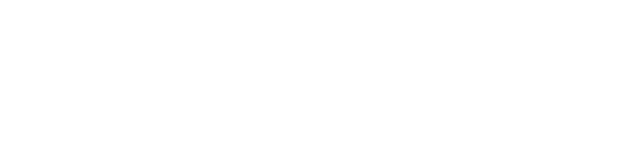
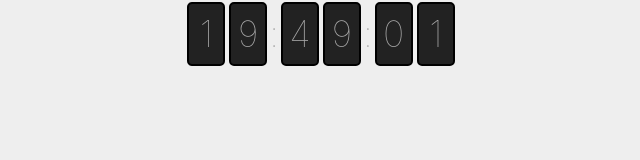
Before and after one commit to zeligowska/praca-domowa-js-2, a plain HTML site: page index.html in a window 1280 px wide. Shown: the whole page, without its empty margins (319-959 px from the left). Drawn offline with nearby package versions, Linux system fonts and the light colour scheme.

Commit message:
first version

```diff
--- a/index.html
+++ b/index.html
@@ -3,11 +3,43 @@
 <html>
 
 <head>
+    <!-- Bootstrap CSS -->
+    <link rel="stylesheet" href="https://stackpath.bootstrapcdn.com/bootstrap/4.1.3/css/bootstrap.min.css" integrity="sha384-MCw98/SFnGE8fJT3GXwEOngsV7Zt27NXFoaoApmYm81iuXoPkFOJwJ8ERdknLPMO"
+        crossorigin="anonymous">
     <link rel="stylesheet" href="style.css">
 </head>
 
 <body>
+    <div class="timer-container">
+            <div id="hours1" class="clock-plate">
+
+            </div>
+            <div id="hours2" class="clock-plate">
+
+            </div>
+            <div>:</div>
+            <div id="minutes1" class="clock-plate">
+
+            </div>
+            <div id="minutes2" class="clock-plate">
+
+            </div>
+            <div>:</div>
+            <div id="seconds1" class="clock-plate">
+
+            </div>
+            <div id="seconds2" class="clock-plate">
+
+            </div>
+
+    </div>
     <script src="script.js"></script>
+    <script src="https://code.jquery.com/jquery-3.3.1.slim.min.js" integrity="sha384-q8i/X+965DzO0rT7abK41JStQIAqVgRVzpbzo5smXKp4YfRvH+8abtTE1Pi6jizo"
+        crossorigin="anonymous"></script>
+    <script src="https://cdnjs.cloudflare.com/ajax/libs/popper.js/1.14.3/umd/popper.min.js" integrity="sha384-ZMP7rVo3mIykV+2+9J3UJ46jBk0WLaUAdn689aCwoqbBJiSnjAK/l8WvCWPIPm49"
+        crossorigin="anonymous"></script>
+    <script src="https://stackpath.bootstrapcdn.com/bootstrap/4.1.3/js/bootstrap.min.js" integrity="sha384-ChfqqxuZUCnJSK3+MXmPNIyE6ZbWh2IMqE241rYiqJxyMiZ6OW/JmZQ5stwEULTy"
+        crossorigin="anonymous"></script>
 </body>
 
 </html>
--- a/script.js
+++ b/script.js
@@ -0,0 +1,25 @@
+var myVar = setInterval(myTimer, 1000);
+
+function myTimer() {
+    var d = new Date();
+    var timer = d.toLocaleTimeString();
+    var hours = d.getHours().toString();
+    var minutes = d.getMinutes().toString();
+    var seconds = d.getSeconds().toString();
+    if(seconds.length == 1) {
+        seconds = [0, seconds[0]]
+    }
+    if(minutes.length == 1) {
+        minutes = [0, minutes[0]]
+    }
+    if(hours.length == 1) {
+        hours = [0, hours[0]]
+    }
+
+    document.getElementById("hours1").innerHTML = hours[0];
+    document.getElementById("hours2").innerHTML = hours[1];
+    document.getElementById("minutes1").innerHTML = minutes[0];
+    document.getElementById("minutes2").innerHTML = minutes[1];
+    document.getElementById("seconds1").innerHTML = seconds[0];
+    document.getElementById("seconds2").innerHTML = seconds[1];
+}
--- a/style.css
+++ b/style.css
@@ -0,0 +1,23 @@
+body {
+    background: #eee;
+}
+
+.timer-container {
+    display: flex;
+    flex-direction: row;
+    justify-content: center;
+    align-items: center;
+    color: darkgrey;
+    font-size: 36px;
+    font-weight: 100;
+}
+
+.clock-plate {
+    width: 38px;
+    background: #222;
+    border: 2px solid black;
+    border-radius: 5px;
+    margin: 2px;
+    padding: 3px;
+    text-align: center;
+}
```
